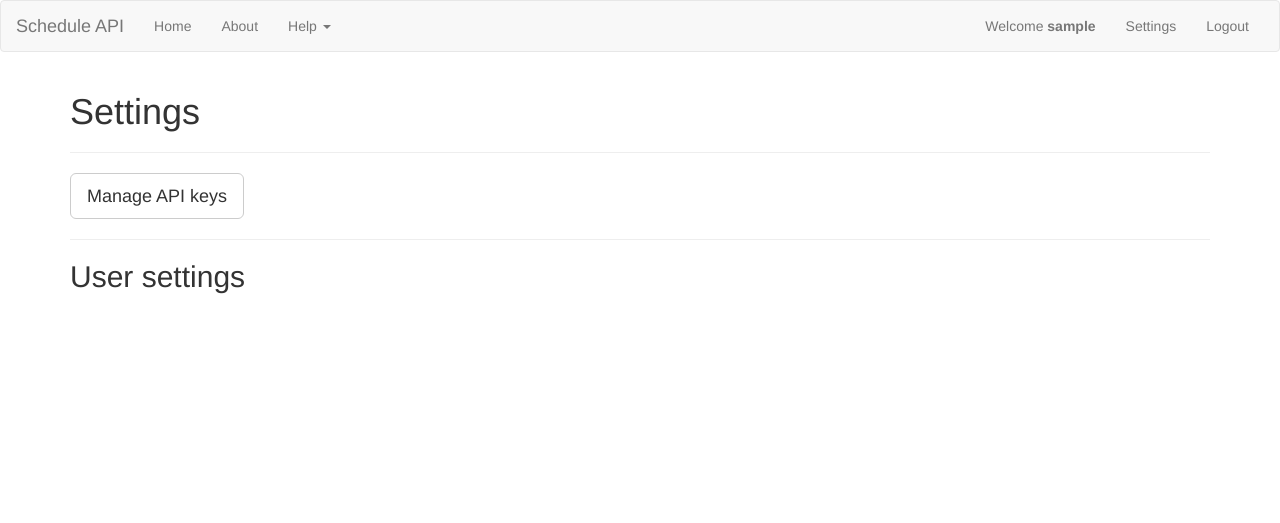
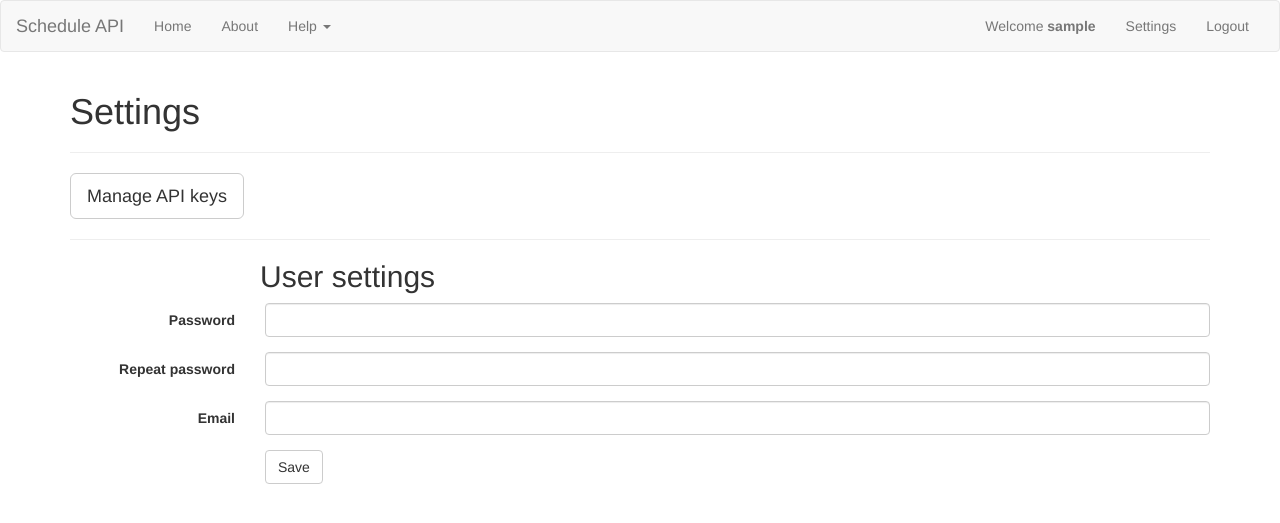
Before and after one commit to phille97/scheduleapi, a Flask app: page /settings in a window 1280 px wide. Shown: the top 523 px of the page. Run offline with Flask 2, Linux system fonts and the light colour scheme; a user stored in the database is signed in; tables that the repository leaves empty hold one stand-in row (values such as "Sample post"); parts of the project's set-up code (start-up, migrations or seed data) failed here and were passed over; some libraries are stand-ins or nearby versions.

Commit message:
Work on settings page and some other stuff

```diff
--- a/scheduleapi/controllers/users.py
+++ b/scheduleapi/controllers/users.py
@@ -50,3 +50,6 @@ def remove_apikey(apikey):
         session.commit()
         return True
     return False
+
+def save_settings(form, user):
+    return None
--- a/scheduleapi/forms/useractions.py
+++ b/scheduleapi/forms/useractions.py
@@ -2,7 +2,7 @@
 
 from flask_wtf import Form
 from wtforms import StringField, PasswordField, BooleanField
-from wtforms.validators import Required, Optional, Length, Email
+from wtforms.validators import Required, Optional, Length, Email, EqualTo
 
 
 class Login(Form):
@@ -25,8 +25,25 @@ class Register(Form):
         Required(message='Please pick a password'),
         Length(min=5, max=50,
             message='Password needs to be between 5 and 50 characters'
-        )
+        ),
+        EqualTo('pwd_confirm', message='Passwords must match')
     ])
+    pwd_confirm = PasswordField('Repeat password')
     email = StringField('Email', validators=[
-        Email(message='Email is not valid'), Optional()
+        Optional(),
+        Email(message='Email is not valid')
     ])
+
+class UserSettings(Register):
+    password = PasswordField('Password', validators=[
+        Optional(),
+        Length(min=5, max=50,
+            message='Password needs to be between 5 and 50 characters'
+        ),
+        EqualTo('pwd_confirm', message='Passwords must match')
+    ])
+    pwd_confirm = PasswordField('Repeat password')
+    email = StringField('Email', validators=[
+        Optional(),
+        Email(message='Email is not valid')
+    ])
--- a/scheduleapi/templates/forms/apikeys.html
+++ b/scheduleapi/templates/forms/apikeys.html
@@ -6,7 +6,7 @@
 
 {% block content %}
 <div class="container">
-    <h1>API keys</h1> <a href="{{url_for('generic.new_apikey')}}" class="btn btn-default">Request new API key</a>
+    <h1>API keys</h1>
     <hr>
     <div class="table-responsive">
       <table class="table table-striped table-condensed">
@@ -20,5 +20,6 @@
       {% endfor %}
       </table>
     </div>
+    <a href="{{url_for('generic.new_apikey')}}" class="btn btn-default">Generate new API key</a>
 </div>
 {% endblock %}
--- a/scheduleapi/templates/layout.html
+++ b/scheduleapi/templates/layout.html
@@ -30,7 +30,7 @@
       <ul class="nav navbar-nav navbar-right">
         {% if current_user.is_authenticated %}
         <li><a class="disabled" href="#">Welcome <b>{{ current_user.username }}</b></a></li>
-        <li><a href="{{url_for('generic.get_settings')}}">Settings</a></li>
+        <li><a href="{{url_for('generic.settings_yo')}}">Settings</a></li>
         <li><a href="{{url_for('useractions.logout')}}">Logout</a></li>
         {% else %}
         <li><a href="{{url_for('useractions.login')}}">Login</a></li>
--- a/scheduleapi/templates/settings.html
+++ b/scheduleapi/templates/settings.html
@@ -1,4 +1,7 @@
 {% extends "layout.html" %}
+
+{% from "_formhelpers.html" import render_field %}
+
 {% block title %}Configure ScheduleAPI{% endblock %}
 
 {% block content %}
@@ -7,6 +10,19 @@
   <hr>
   <a class="btn btn-lg btn-default" href="{{url_for('generic.get_apikeys')}}">Manage API keys</a>
   <hr>
-  <h2>User settings</h2>
+  <h2 class="col-sm-offset-2">User settings</h2>
+  <form class="form-horizontal" method="POST" action="{{url_for('generic.settings_yo')}}">
+      {{ form.hidden_tag() }}
+
+      {{ render_field(form.password) }}
+      {{ render_field(form.pwd_confirm) }}
+      {{ render_field(form.email) }}
+
+      <div class="form-group">
+        <div class="col-sm-offset-2 col-sm-10">
+          <button type="submit" class="btn btn-default">Save</button>
+        </div>
+      </div>
+    </form>
 </div>
 {% endblock %}
--- a/scheduleapi/views/generic.py
+++ b/scheduleapi/views/generic.py
@@ -8,6 +8,7 @@ from flask.ext.login import login_required, current_user
 from jinja2 import TemplateNotFound
 
 from ..database.models import Apikey
+from ..forms.useractions import UserSettings as UserSettingsForm
 from ..controllers.database import get_session
 from ..controllers.users import generate_apikey, fetch_apikeys, remove_apikey
 
@@ -30,22 +31,18 @@ def serve_aboutpage():
         abort(404)
 
 
-@bp.route('/settings', methods=['GET'])
+@bp.route('/settings', methods=['GET', 'POST'])
 @login_required
-def get_settings():
+def settings_yo():
+    form = UserSettingsForm(request.form)
+    if request.method == 'POST' and form.validate():
+        if save_settings(form):
+            pass
     try:
-        return render_template('settings.html')
+        return render_template('settings.html', form=form)
     except TemplateNotFound:
         abort(404)
 
-
-@bp.route('/settings', methods=['POST'])
-@login_required
-def post_settings():
-    try:
-        return render_template('settings.html')
-    except TemplateNotFound:
-        abort(404)
 
 @bp.route('/settings/apikeys', methods=['GET'])
 @login_required
@@ -61,7 +58,7 @@ def new_apikey():
     api_key = generate_apikey(user=current_user)
     return redirect(url_for('generic.get_apikeys'))
 
-@bp.route('/settings/apikeys/remove/<id>', methods=['GET'])
+@bp.route('/settings/apikeys/<id>/remove', methods=['GET'])
 @login_required
 def del_apikey(id):
     session = get_session()
--- a/scheduleapi/views/useractions.py
+++ b/scheduleapi/views/useractions.py
@@ -37,11 +37,12 @@ def login():
     except TemplateNotFound:
         abort(404)
 
+# Matte finns inte
 
 @bp.route('/register', methods=['GET', 'POST'])
 def register():
     form = RegisterForm(request.form)
-    if request.method == 'POST' and  form.validate():
+    if request.method == 'POST' and form.validate():
         if do_register(form.data['username'], form.data['password'], form.data['email']):
             flash("Registered successfully. You may now login")
             return redirect(url_for('useractions.login'))
```
